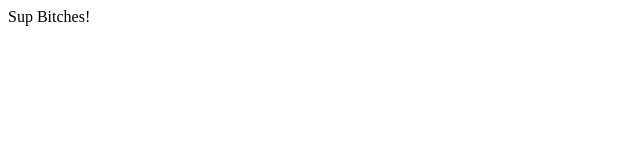
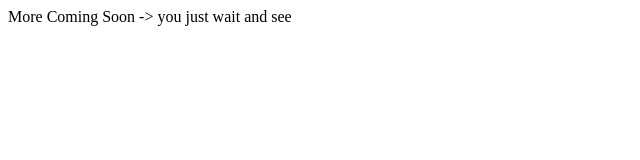
Before and after one commit to grahamsabin/personal-website, a Gatsby site: page / in a window 1280 px wide. Shown: the whole page, without its empty margins (0-640 px from the left). Built offline with nearby package versions, Linux system fonts and the light colour scheme; Gatsby itself is replaced by a stand-in of ours.

Commit message:
Update text

```diff
--- a/src/pages/index.js
+++ b/src/pages/index.js
@@ -1,5 +1,5 @@
 import React from "react"
 
 export default function Home() {
-  return <div>Sup Bitches!</div>
+  return <div>More Coming Soon -> you just wait and see</div>
 }
```
